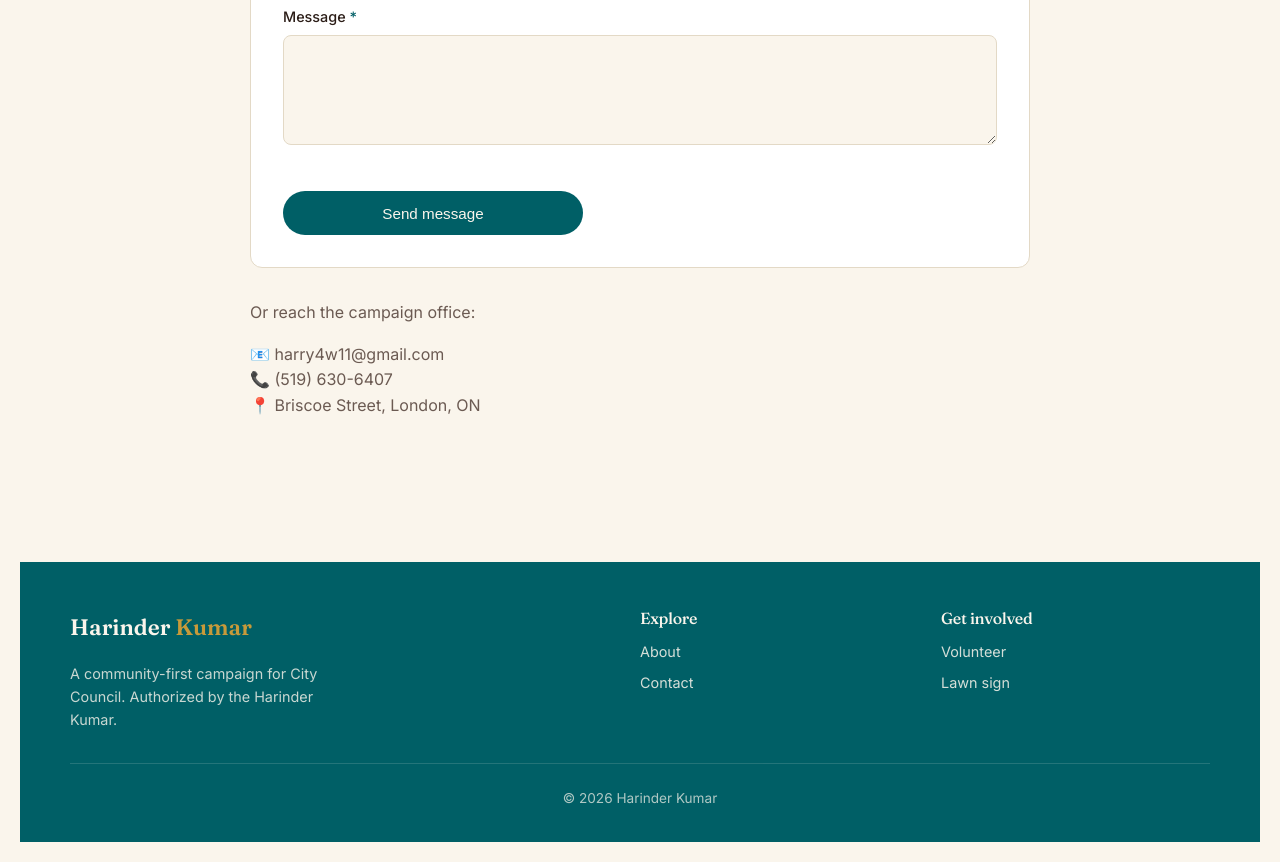
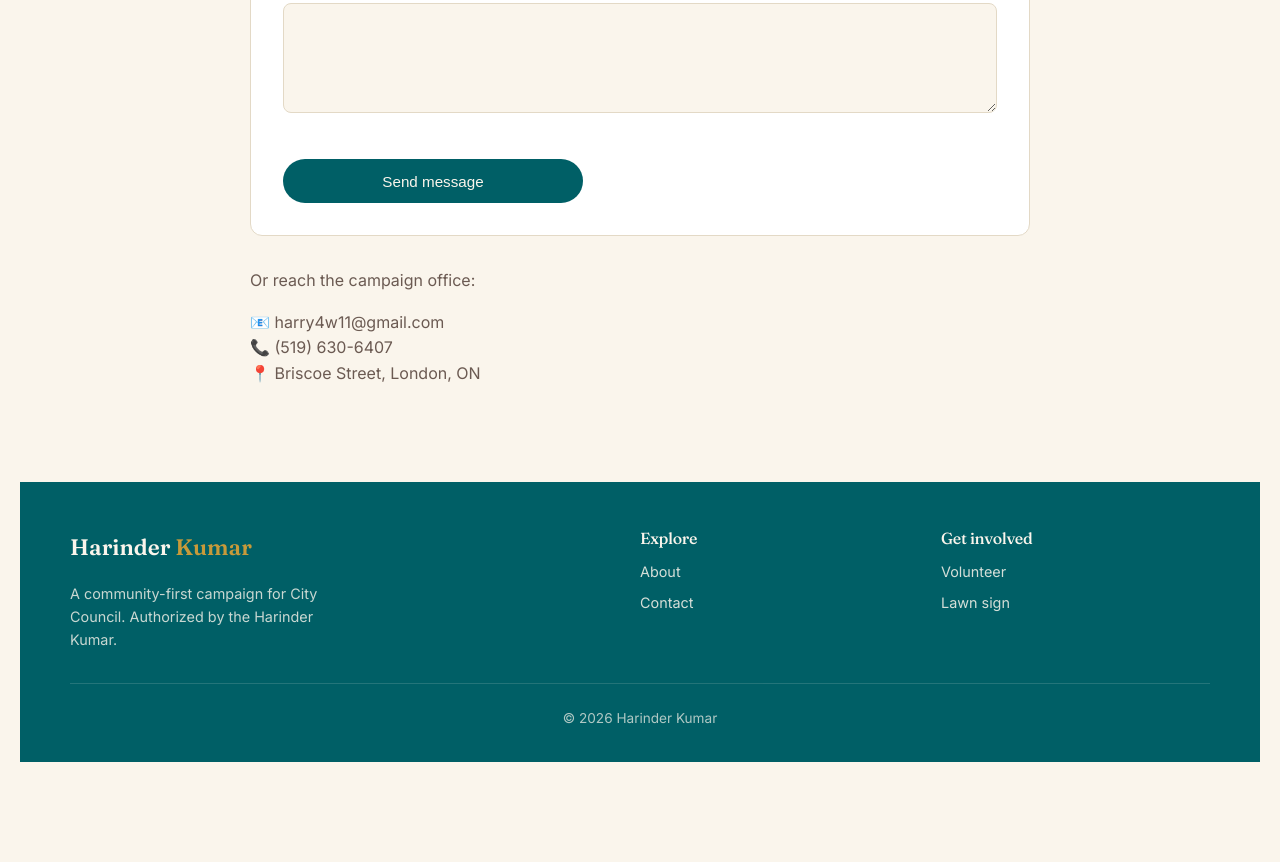
Before and after one commit to sagarvyas7777/councillortest, a plain HTML site: page contact.html in a window 1280 px wide. Shown: the part 725-1587 px from the top of the page. After the commit the page ends 1507 px from the top, so only its background shows below. Drawn offline with Linux system fonts and the light colour scheme.

Commit message:
margin fix

```diff
--- a/css/styles.css
+++ b/css/styles.css
@@ -100,7 +100,7 @@ h3 { font-size: 1.3rem; }
 .btn-outline:hover { background: rgba(91,26,37,0.05); text-decoration: none; }
 
 /* ===== Hero ===== */
-.hero { padding: 4rem 0 5rem; }
+.hero { padding: 2rem 0 3rem; }
 .hero-grid {
   display: grid; gap: 3rem;
   grid-template-columns: 1fr 1fr; align-items: center;
@@ -133,7 +133,7 @@ h3 { font-size: 1.3rem; }
 }
 
 /* ===== Sections ===== */
-.section { padding: 5rem 0; }
+.section { padding: 3rem 0; }
 .section-alt { background: var(--cream-2); border-top: 1px solid var(--border); border-bottom: 1px solid var(--border); }
 .section-center { text-align: center; max-width: 700px; margin: 0 auto; }
 .section-center p { margin-top: 1.25rem; color: var(--muted); font-size: 1.1rem; }
@@ -184,7 +184,7 @@ h3 { font-size: 1.3rem; }
 /* ===== Footer ===== */
 .site-footer {
   background: var(--burgundy-dark); color: var(--cream);
-  padding: 3rem 0 2rem; margin-top: 4rem;
+  padding: 3rem 0 2rem; margin-top: 3rem;
 }
 .site-footer a { color: var(--cream); opacity: 0.85; }
 .footer-grid {
```
